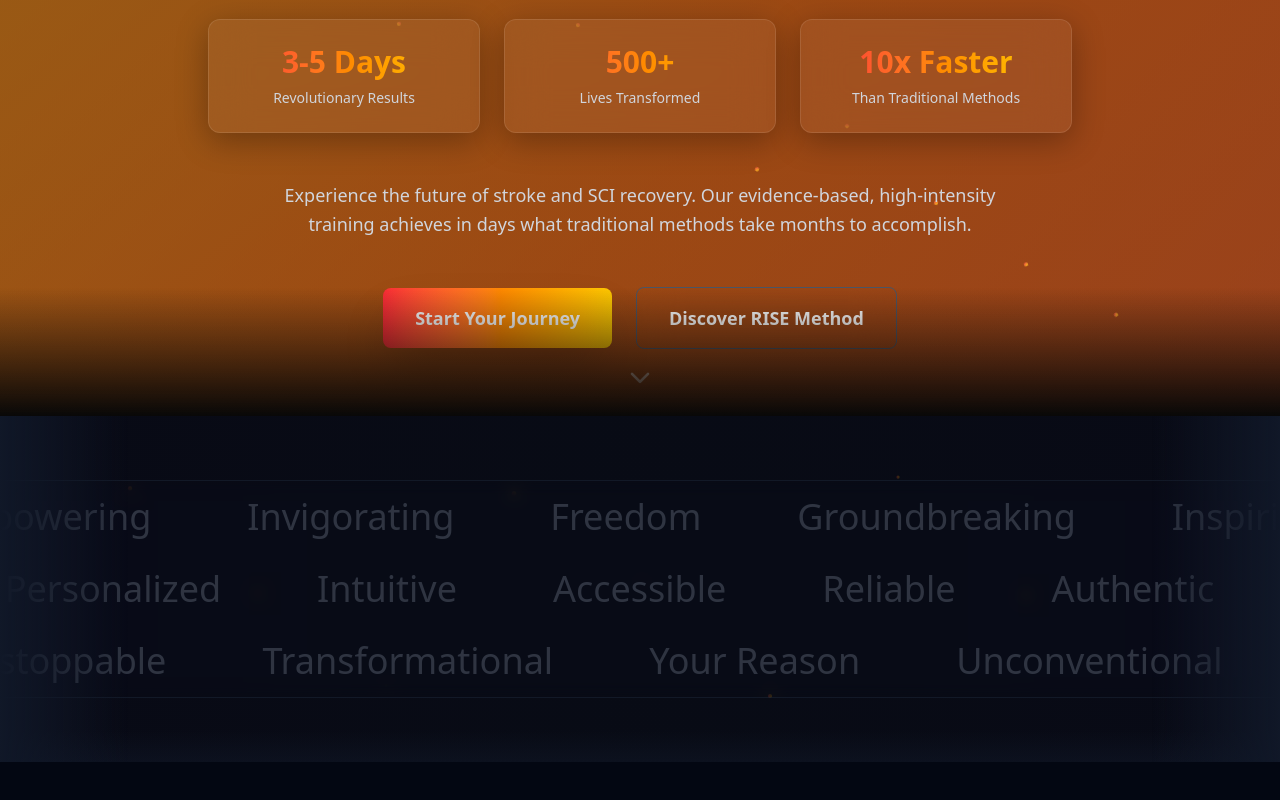
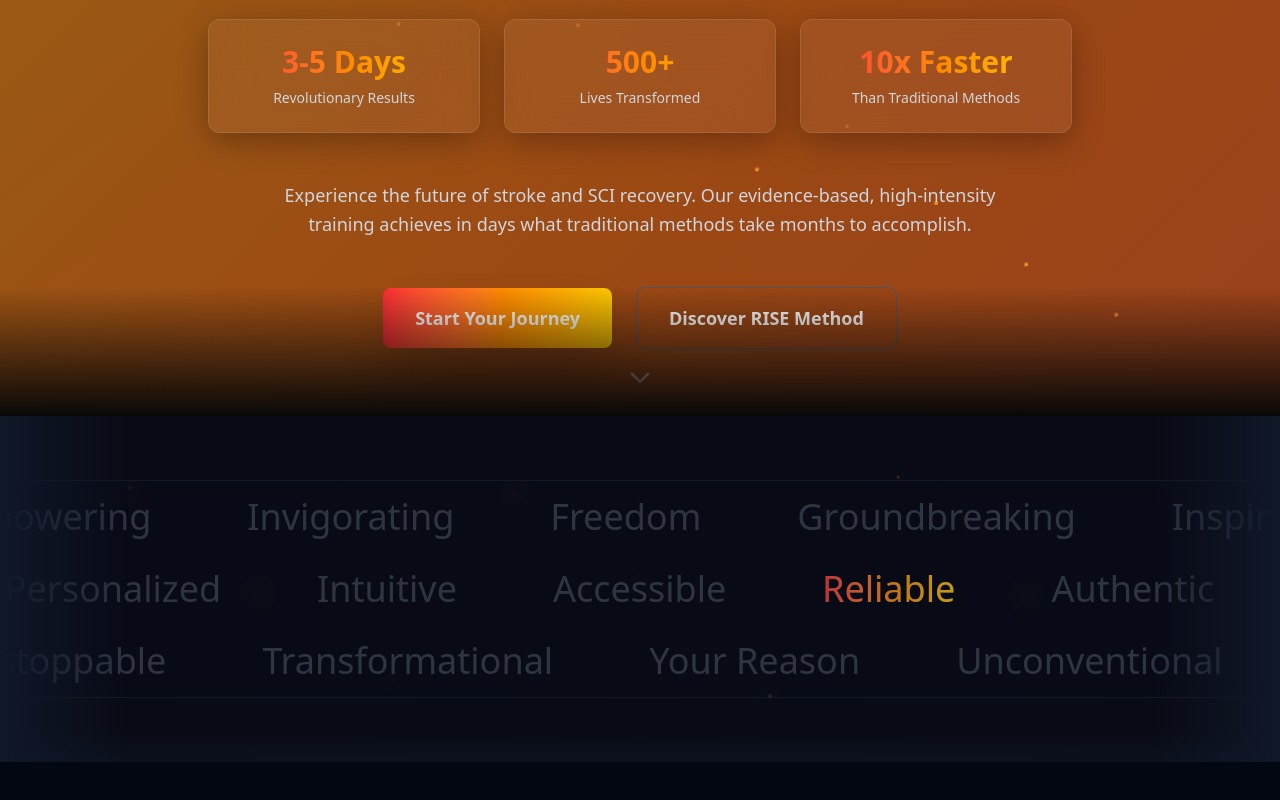
Before and after one commit to mknudson2/rise, a React (Vite) app: page / in a window 1280 px wide. Shown: the part 384-1184 px from the top of the page. Built offline with nearby package versions, Linux system fonts and the light colour scheme.

Commit message:
fixed scrolling words

```diff
--- a/src/components/sections/Hero.jsx
+++ b/src/components/sections/Hero.jsx
@@ -75,7 +75,7 @@ const Hero = ({ openContactModal }) => {
           >
             {/* CHANGED: Restructured layout to use flexbox instead of inline-block with absolute positioning */}
             <div className="text-lg sm:text-xl md:text-2xl lg:text-3xl font-light text-gray-200 flex items-center justify-center flex-wrap gap-2">
-              <span className="text-gray-400">Empowering</span>
+              <span className="text-gray-200">Empowering</span>
               <span className="text-yellow-400">•</span>
               {/* CHANGED: From inline-block with absolute positioning to relative flexbox */}
               <div className="relative min-w-[180px] sm:min-w-[200px] flex justify-center">
--- a/src/components/sections/ScrollingWords.jsx
+++ b/src/components/sections/ScrollingWords.jsx
@@ -1,10 +1,14 @@
 import React, { useState, useEffect, useRef } from "react";
-import { motion } from "framer-motion";
+import { motion, AnimatePresence } from "framer-motion";
 import { scrollingWords } from "../../utils/constants";
 
+const FADE_IN = 1200;
+const HOLD = 1500;
+const FADE_OUT = 1200;
+const TOTAL = FADE_IN + HOLD + FADE_OUT;
+
 const ScrollingWords = () => {
-  const [spotlightWord, setSpotlightWord] = useState(null);
-  const [isHighlighted, setIsHighlighted] = useState({}); // Track highlight state per word
+  const [spotlightOverlay, setSpotlightOverlay] = useState(null);
   const containerRef = useRef(null);
 
   // Create multiple rows for more visual interest
@@ -19,20 +23,9 @@ const ScrollingWords = () => {
 
   const wordRows = createWordRows();
 
-  // Create a flat array of all words for spotlight selection
-  const allWordsFlat = wordRows.flatMap((row, rowIndex) =>
-    row.map((word, wordIndex) => ({
-      word,
-      rowIndex,
-      wordIndex,
-      uniqueId: `${rowIndex}-${wordIndex}-${word}`,
-    }))
-  );
-
-  // Enhanced visibility check - more precise detection
+  // Enhanced visibility check - returns array of visible word objects
   const getVisibleWords = () => {
     if (!containerRef.current) return [];
-
     const container = containerRef.current;
     const containerRect = container.getBoundingClientRect();
     const wordElements = container.querySelectorAll("[data-word-id]");
@@ -41,122 +34,228 @@ const ScrollingWords = () => {
     wordElements.forEach((element) => {
       const rect = element.getBoundingClientRect();
       const wordId = element.getAttribute("data-word-id");
-
-      // More precise visibility check - word must be substantially visible
       const isVisible =
         rect.right > containerRect.left + 100 &&
-        rect.left < containerRect.right - 100 &&
-        rect.bottom > containerRect.top &&
-        rect.top < containerRect.bottom;
+        rect.left < containerRect.right - 100;
 
       if (isVisible) {
-        visible.push(wordId);
+        // Parse rowIndex and wordIndex from wordId
+        const [rowIndex, wordIndex, ...wordParts] = wordId.split("-");
+        visible.push({
+          wordId,
+          rowIndex: Number(rowIndex),
+          wordIndex: Number(wordIndex),
+          word: wordParts.join("-"),
+          rect,
+        });
       }
     });
 
     return visible;
   };
 
-  // Simplified timing - no intermediate states to prevent animation restarts
-  const highlightWord = (wordId) => {
-    // Start with highlighted state (will fade in from 0 to 1)
-    setIsHighlighted((prev) => ({ ...prev, [wordId]: "highlighted" }));
+  // Overlay highlight logic
+  const showSpotlightOverlay = (wordObj) => {
+    // Get position relative to container
+    const containerRect = containerRef.current.getBoundingClientRect();
+    const { rect, wordId, word } = wordObj;
+    // Get the DOM node for the highlighted word
+    const el = containerRef.current.querySelector(`[data-word-id="${wordId}"]`);
+    let fontSize = "inherit";
+    let fontFamily = "inherit";
+    let fontWeight = "inherit";
+    let paddingLeft = "0px";
+    let paddingRight = "0px";
+    if (el) {
+      const computed = window.getComputedStyle(el);
+      fontSize = computed.fontSize;
+      fontFamily = computed.fontFamily;
+      fontWeight = computed.fontWeight;
+      paddingLeft = computed.paddingLeft;
+      paddingRight = computed.paddingRight;
+    }
+    setSpotlightOverlay({
+      word,
+      wordId,
+      left: rect.left - containerRect.left,
+      top: rect.top - containerRect.top,
+      width: rect.width,
+      height: rect.height,
+      fontSize,
+      fontFamily,
+      fontWeight,
+      paddingLeft,
+      paddingRight,
+      phase: "fading-in",
+    });
 
-    // After hold period, start fade-out
     setTimeout(() => {
-      setIsHighlighted((prev) => ({ ...prev, [wordId]: "fading-out" }));
-    }, 4200); // 1200ms fade-in + 3000ms hold
+      setSpotlightOverlay((prev) =>
+        prev && prev.wordId === wordId
+          ? { ...prev, phase: "highlighted" }
+          : prev
+      );
+    }, FADE_IN);
 
-    // Clean up after fade-out completes
     setTimeout(() => {
-      setIsHighlighted((prev) => {
-        const newState = { ...prev };
-        delete newState[wordId];
-        return newState;
-      });
-    }, 5400); // 1200ms fade-in + 3000ms hold + 1200ms fade-out
+      setSpotlightOverlay((prev) =>
+        prev && prev.wordId === wordId ? { ...prev, phase: "fading-out" } : prev
+      );
+    }, FADE_IN + HOLD);
+
+    setTimeout(() => {
+      setSpotlightOverlay((prev) =>
+        prev && prev.wordId === wordId ? null : prev
+      );
+    }, TOTAL);
   };
 
-  // Spotlight effect - ONLY highlight visible words on screen
+  // Keep overlay position in sync with scrolling word
   useEffect(() => {
-    const interval = setInterval(() => {
+    if (!spotlightOverlay) return;
+
+    let animationFrameId;
+
+    const updateOverlayPosition = () => {
+      const el = containerRef.current.querySelector(
+        `[data-word-id="${spotlightOverlay.wordId}"]`
+      );
+      const containerRect = containerRef.current.getBoundingClientRect();
+      if (el) {
+        const rect = el.getBoundingClientRect();
+        const computed = window.getComputedStyle(el);
+        setSpotlightOverlay((prev) =>
+          prev
+            ? {
+                ...prev,
+                left: rect.left - containerRect.left,
+                top: rect.top - containerRect.top,
+                width: rect.width,
+                height: rect.height,
+                fontSize: computed.fontSize,
+                fontFamily: computed.fontFamily,
+                fontWeight: computed.fontWeight,
+                paddingLeft: computed.paddingLeft,
+                paddingRight: computed.paddingRight,
+              }
+            : prev
+        );
+      }
+      animationFrameId = requestAnimationFrame(updateOverlayPosition);
+    };
+
+    animationFrameId = requestAnimationFrame(updateOverlayPosition);
+
+    return () => {
+      if (animationFrameId) cancelAnimationFrame(animationFrameId);
+    };
+  }, [spotlightOverlay?.wordId]);
+
+  // Spotlight effect - only highlight truly visible word instances
+  useEffect(() => {
+    let isMounted = true;
+
+    const highlightCycle = () => {
+      if (!isMounted) return;
       const visibleWords = getVisibleWords();
-
-      // Only proceed if there are actually visible words
       if (visibleWords.length > 0) {
         const randomIndex = Math.floor(Math.random() * visibleWords.length);
-        const selectedWord = visibleWords[randomIndex];
-        setSpotlightWord(selectedWord);
-        highlightWord(selectedWord);
+        const selected = visibleWords[randomIndex];
+        showSpotlightOverlay(selected);
       }
-    }, 6000); // Extended cycle to 6 seconds to accommodate longer transitions
+      setTimeout(highlightCycle, TOTAL);
+    };
 
-    return () => clearInterval(interval);
-  }, [allWordsFlat]);
+    highlightCycle();
 
-  // Initialize with a visible word only
+    return () => {
+      isMounted = false;
+    };
+  }, []);
+
+  // Initialize with a visible word only (optional, can be removed if highlightCycle is enough)
   useEffect(() => {
     const timer = setTimeout(() => {
       const visibleWords = getVisibleWords();
       if (visibleWords.length > 0) {
         const randomIndex = Math.floor(Math.random() * visibleWords.length);
-        const selectedWord = visibleWords[randomIndex];
-        setSpotlightWord(selectedWord);
-        highlightWord(selectedWord);
+        const selected = visibleWords[randomIndex];
+        showSpotlightOverlay(selected);
       }
     }, 800);
 
     return () => clearTimeout(timer);
   }, []);
 
-  const WordElement = ({ word, rowIndex, wordIndex }) => {
+  const WordElement = React.memo(({ word, rowIndex, wordIndex }) => {
     const uniqueId = `${rowIndex}-${wordIndex}-${word}`;
-    const highlightState = isHighlighted[uniqueId];
-
     return (
       <span
         data-word-id={uniqueId}
         className="inline-block mx-6 sm:mx-8 md:mx-12 text-xl sm:text-2xl md:text-3xl lg:text-4xl select-none relative"
       >
-        {/* Base gray text - more subtle with reduced opacity */}
         <span className="font-light text-gray-500 hover:text-gray-400 block whitespace-nowrap opacity-40">
           {word}
         </span>
-
-        {/* Gradient overlay with proper fade in AND fade out */}
-        <motion.span
-          className="absolute inset-0 top-0 left-0 font-light bg-gradient-to-r from-red-500 to-yellow-400 bg-clip-text text-transparent whitespace-nowrap pointer-events-none"
-          initial={{ opacity: 0 }}
-          animate={{
-            opacity:
-              highlightState === "highlighted"
-                ? 1
-                : highlightState === "fading-out"
-                ? 0
-                : 0,
-          }}
-          transition={{
-            duration: 1.2,
-            ease: [0.4, 0.0, 0.2, 1], // Custom cubic-bezier for smooth fade
-          }}
-        >
-          {word}
-        </motion.span>
       </span>
     );
-  };
+  });
 
   return (
     <section
       ref={containerRef}
       className="relative py-12 sm:py-16 bg-gray-900/20 overflow-hidden"
     >
+      {/* Overlay highlight */}
+      <AnimatePresence>
+        {spotlightOverlay && (
+          <motion.span
+            key={spotlightOverlay.wordId}
+            className="pointer-events-none font-light bg-gradient-to-r from-red-500 to-yellow-400 bg-clip-text text-transparent whitespace-nowrap absolute z-20"
+            style={{
+              left: spotlightOverlay.left,
+              top: spotlightOverlay.top,
+              width: spotlightOverlay.width,
+              height: spotlightOverlay.height,
+              fontSize: spotlightOverlay.fontSize,
+              fontFamily: spotlightOverlay.fontFamily,
+              fontWeight: spotlightOverlay.fontWeight,
+              paddingLeft: spotlightOverlay.paddingLeft,
+              paddingRight: spotlightOverlay.paddingRight,
+              display: "flex",
+              alignItems: "center",
+              justifyContent: "center",
+              pointerEvents: "none",
+            }}
+            initial={{ opacity: 0 }}
+            animate={{
+              opacity:
+                spotlightOverlay.phase === "fading-in"
+                  ? 1
+                  : spotlightOverlay.phase === "highlighted"
+                  ? 1
+                  : spotlightOverlay.phase === "fading-out"
+                  ? 0
+                  : 0,
+            }}
+            transition={{
+              duration:
+                spotlightOverlay.phase === "fading-in" ||
+                spotlightOverlay.phase === "fading-out"
+                  ? 1.2
+                  : 0,
+              ease: [0.4, 0.0, 0.2, 1],
+            }}
+            exit={{ opacity: 0, transition: { duration: 0.2 } }}
+          >
+            {spotlightOverlay.word}
+          </motion.span>
+        )}
+      </AnimatePresence>
+
       {/* Background Effects */}
       <div className="absolute inset-0">
-        {/* Animated gradient background */}
         <div className="absolute inset-0 bg-gradient-to-r from-red-950/10 via-yellow-950/10 to-red-950/10 opacity-50" />
-
-        {/* Floating particles */}
         {Array.from({ length: 8 }, (_, i) => (
           <motion.div
             key={i}
@@ -182,7 +281,6 @@ const ScrollingWords = () => {
 
       {/* Glass morphism container */}
       <div className="relative backdrop-blur-sm bg-gray-900/10 border-y border-gray-800/50">
-        {/* Top Row - Left to Right */}
         <div className="relative overflow-hidden py-4">
           <motion.div
             className="flex whitespace-nowrap"
@@ -193,7 +291,6 @@ const ScrollingWords = () => {
               ease: "linear",
             }}
           >
-            {/* Duplicate for seamless loop */}
             {[...wordRows[0], ...wordRows[0], ...wordRows[0]].map(
               (word, index) => (
                 <WordElement
@@ -206,8 +303,6 @@ const ScrollingWords = () => {
             )}
           </motion.div>
         </div>
-
-        {/* Middle Row - Right to Left (Opposite Direction) */}
         <div className="relative overflow-hidden py-4">
           <motion.div
             className="flex whitespace-nowrap"
@@ -230,8 +325,6 @@ const ScrollingWords = () => {
             )}
           </motion.div>
         </div>
-
-        {/* Bottom Row - Left to Right (Slower) */}
         <div className="relative overflow-hidden py-4">
           <motion.div
             className="flex whitespace-nowrap"
@@ -256,11 +349,8 @@ const ScrollingWords = () => {
         </div>
       </div>
 
-      {/* Fade edges for smooth visual transition */}
       <div className="absolute left-0 top-0 bottom-0 w-32 bg-gradient-to-r from-gray-900 to-transparent pointer-events-none z-10" />
       <div className="absolute right-0 top-0 bottom-0 w-32 bg-gradient-to-l from-gray-900 to-transparent pointer-events-none z-10" />
-
-      {/* Bottom gradient transition */}
       <div className="absolute bottom-0 left-0 right-0 h-8 bg-gradient-to-t from-gray-900/50 to-transparent pointer-events-none" />
     </section>
   );
```
